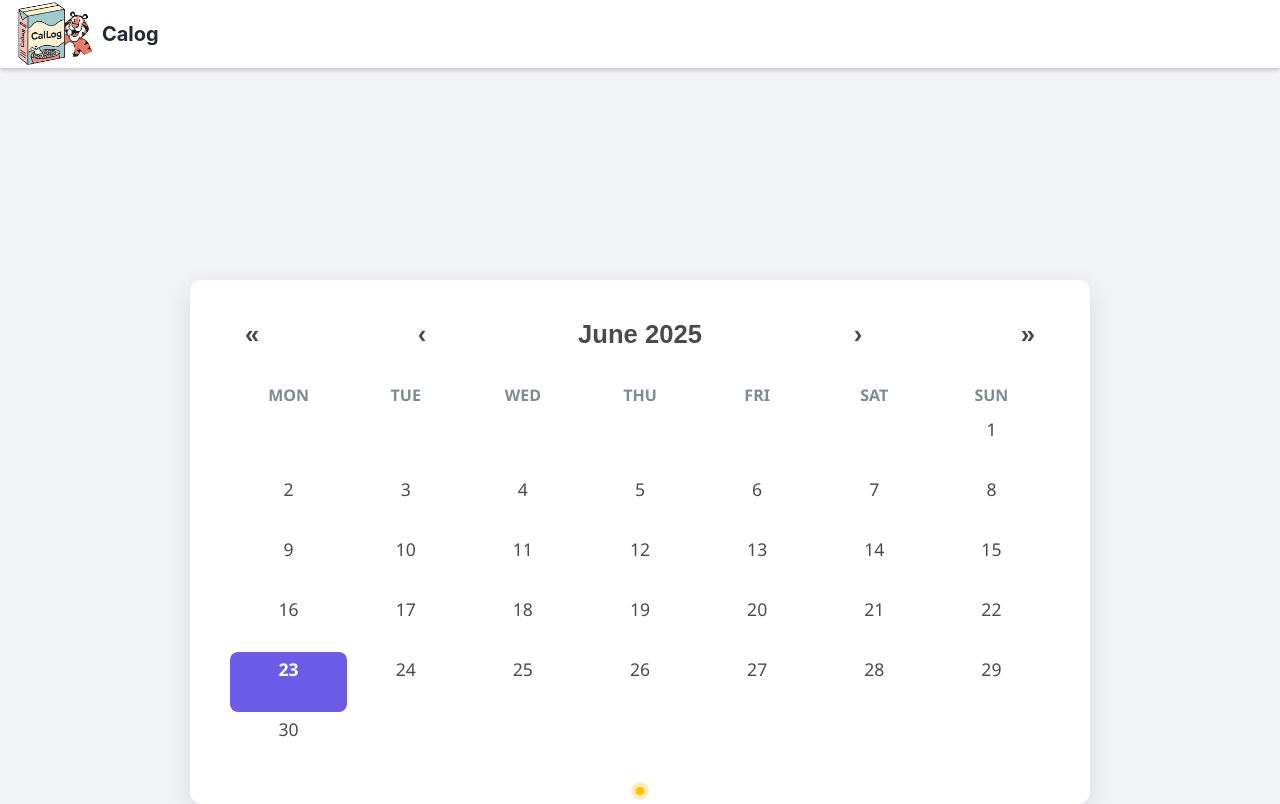
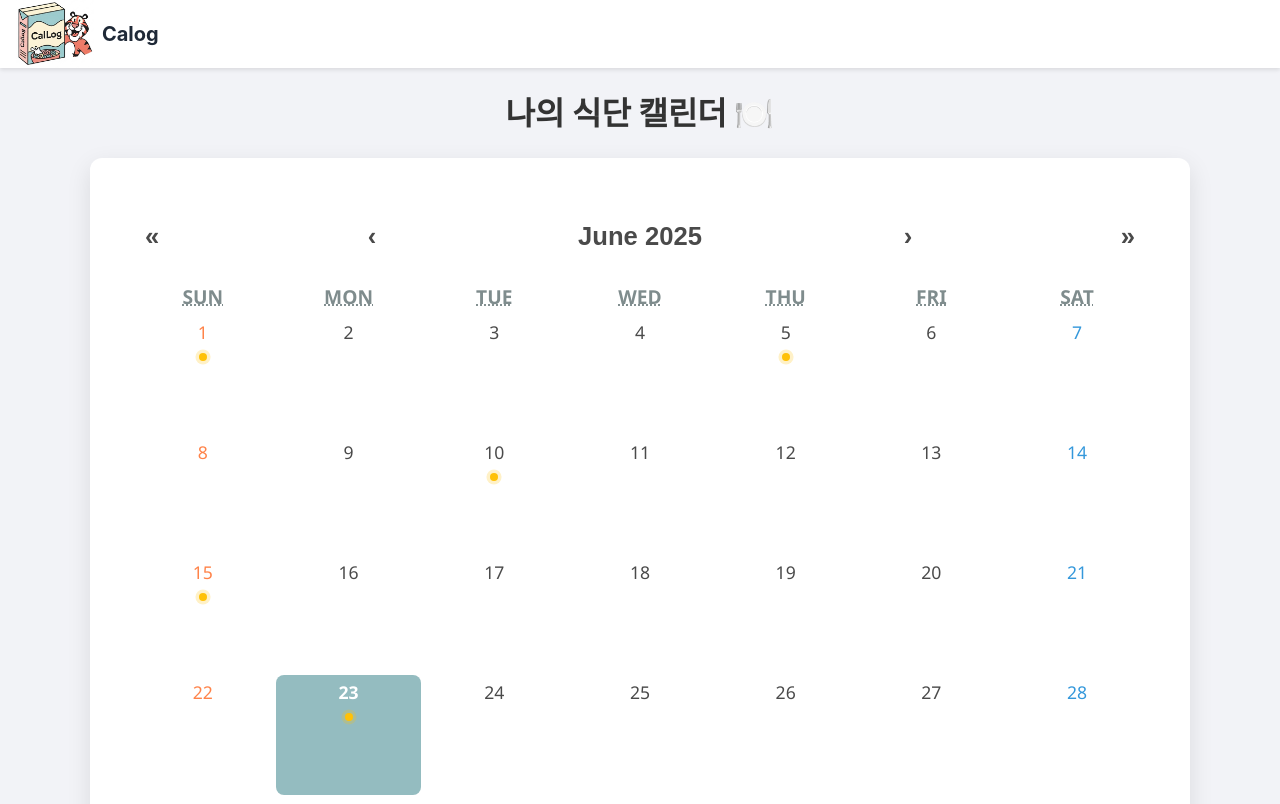
Before and after one commit to LGCNS-CalLog/CalLog_Front, a React (Vite) app: page /diet in a window 1280 px wide. Shown: the top 804 px of the page. Built offline with nearby package versions, Linux system fonts and the light colour scheme; no server answers.

Commit message:
DietPage
- 달력 구현, 클릭 시 수정 여부 모달 구현, 식단 기록 정보 유무 표시 구현

```diff
--- a/src/components/Diet/DietCalendar.jsx
+++ b/src/components/Diet/DietCalendar.jsx
@@ -5,18 +5,29 @@ import moment from 'moment';
 import styled from 'styled-components';
 import { HEADER_HEIGHT } from '../Header/Header';
 
+const CalendarTitle = styled.h2` // h1 대신 h2를 사용하여 페이지 전체 제목과의 계층 구조를 명확히 할 수 있습니다.
+  text-align: center;
+  color: #333;
+  margin-bottom: 1.5rem; /* 달력과의 간격 */
+  font-size: 2rem; /* h1보다 약간 작게 */
+  font-weight: 700;
+  width: 100%; /* 부모 컨테이너 너비를 채우도록 설정 */
+  margin-top: 0px !important
+`;
+
 const CalendarContainer = styled.div`
-  width: 100vw;
+  width: calc(100vw - 40px); /* <-- 변경 */
+  max-width: 1200px;
   display: flex;
+  flex-direction: column;
   align-items: center;
-  justify-content: center;
-  min-height: calc(100vh - ${HEADER_HEIGHT});
-  padding: 20px;
+  // justify-content: center;
+  // min-height: calc(100vh - ${HEADER_HEIGHT});
   box-sizing: border-box;
 
   .react-calendar {
-    width: 90%;
-    max-width: 900px;
+    width: 100%;
+    max-width: 1200px;
     height: auto;
     background-color: #ffffff;
     border: none;
@@ -32,6 +43,7 @@ const CalendarContainer = styled.div`
     justify-content: space-between;
     align-items: center;
     margin-bottom: 1.5rem;
+    margin-top: 1.5rem;
   }
 
   .react-calendar__navigation button {
@@ -72,43 +84,53 @@ const CalendarContainer = styled.div`
     }
   }
 
-  /* 요일 (월, 화, 수...) */
-  .react-calendar__month-view__weekdays abbr {
-    text-decoration: none;
-    font-weight: 600;
-    color: #7f8c8d; /* 기본 요일 색상 (평일) */
-    font-size: 1rem;
-    text-transform: uppercase;
-  }
-
   .react-calendar__month-view__weekdays__weekday--weekend abbr[title="토요일"] {
     color: #3498db !important; /* 토요일 요일 파란색 */
   }
 
   .react-calendar__month-view__weekdays__weekday--weekend abbr[title="일요일"] {
-    color: #e74c3c !important; /* 일요일 요일 빨간색 */
+    color: #ff8349 !important; /* 일요일 요일 빨간색 */
   }
+
+  /* 요일 (월, 화, 수...) */
+  .react-calendar__month-view__weekdays abbr {
+    font-weight: 600;
+    color: #7f8c8d; /* 기본 요일 색상 (평일) */
+    font-size: 1.2rem;
+    text-transform: uppercase;
+  }
+
 
   /* 각 날짜 타일 */
   .react-calendar__tile {
-    // --- 이 부분을 수정하여 날짜 숫자 상단 중앙 정렬 ---
-    display: flex; /* Flexbox 활성화 */
-    flex-direction: column; /* 자식 요소를 세로로 배열 */
-    justify-content: flex-start; /* 세로 정렬: 상단으로 */
-    align-items: center; /* 가로 정렬: 중앙으로 */
-    padding: 0.5rem 0.5rem; /* 전체 패딩을 줄여서 상단 공간을 확보하고, 날짜 숫자가 위로 붙도록 함 */
-    height: 60px; /* 각 타일의 최소 높이를 고정 (조절 가능) */
-    box-sizing: border-box; /* 패딩이 높이에 포함되도록 */
+    display: flex;
+    flex-direction: column;
+    justify-content: flex-start;
+    align-items: center;
+    padding: 0.5rem 0.5rem;
+    height: 120px;
+    box-sizing: border-box;
 
     font-size: 1.1rem;
-    color: #4a4a4a;
+    /* color: #4a4a4a; <--- 여기서는 제거하거나, 아래 abbr에 정의된 기본색상이 적용되도록 합니다. */
     border-radius: 8px;
     transition: background-color 0.3s ease, color 0.3s ease;
   }
 
   .react-calendar__tile abbr {
-    margin-bottom: 5px; /* 날짜 숫자 아래에 약간의 여백 추가 (선택 사항) */
+    margin-bottom: 10px;
+    color: #4a4a4a; /* 기본 날짜 숫자 색상 */
   }
+
+  /* --- 주말 날짜 숫자 색상 (tileClassName으로 추가된 클래스 활용) --- */
+  .react-calendar__tile.saturday-tile abbr { /* .react-calendar__tile과 .saturday-tile 클래스가 모두 있는 경우의 abbr */
+    color: #3498db !important;
+  }
+
+  .react-calendar__tile.sunday-tile abbr { /* .react-calendar__tile과 .sunday-tile 클래스가 모두 있는 경우의 abbr */
+    color: #ff8349 !important;
+  }
+  /* --- 주말 날짜 숫자 색상 끝 --- */
 
   .react-calendar__tile:enabled:hover,
   .react-calendar__tile:enabled:focus {
@@ -121,20 +143,19 @@ const CalendarContainer = styled.div`
     background-color: #e8f5e9;
     border-radius: 8px;
     abbr {
-      color: #388e3c;
-      font-weight: 700;
+      color: #94bcc0 !important; /* 오늘 날짜 색상 강제 적용 */
     }
   }
 
   /* 선택된 날짜 */
   .react-calendar__tile--active {
-    background-color: #6c5ce7 !important;
+    background-color: #94bcc0 !important;
     color: #ffffff !important;
     border-radius: 8px;
     font-weight: 700;
 
     abbr {
-      color: #ffffff !important;
+      color: #ffffff !important; /* 선택된 날짜 색상 강제 적용 */
     }
   }
 
@@ -143,17 +164,14 @@ const CalendarContainer = styled.div`
     visibility: hidden;
   }
 
-  /* --- 기록 표시 스타일 추가 --- */
+  /* --- 기록 표시 스타일 --- */
   .record-indicator {
-    position: absolute;
-    bottom: 5px; /* 날짜 칸 아래쪽에 위치 */
-    left: 50%;
-    transform: translateX(-50%);
     width: 8px;
     height: 8px;
-    background-color: #ffc107; /* 노란색 점 (기록 유무 표시) */
+    background-color: #ffc107;
     border-radius: 50%;
-    animation: pulse 1.5s infinite alternate; /* 점이 깜빡이는 애니메이션 */
+    animation: pulse 1.5s infinite alternate;
+    margin-top: 2px;
   }
 
   @keyframes pulse {
@@ -191,9 +209,8 @@ const CalendarContainer = styled.div`
   }
 `;
 
-const DietCalendar = ({ onChange, value, onDateSelect, recordedDates }) => { // onDateSelect, recordedDates prop 추가
+const DietCalendar = ({ onChange, value, onDateSelect, recordedDates, onMonthChange }) => {
   const [selectedDateValue, setSelectedDateValue] = useState(value || new Date());
-  // const navigate = useNavigate(); // 페이지 이동 필요하면 주석 해제
 
   useEffect(() => {
     if (value) {
@@ -206,44 +223,58 @@ const DietCalendar = ({ onChange, value, onDateSelect, recordedDates }) => { //
     if (onChange) {
       onChange(date);
     }
-
-    // 페이지 이동 로직은 잠시 주석 처리하고 모달 로직을 먼저 적용합니다.
-    // const formattedDate = moment(date).format('YYYY-MM-DD');
-    // navigate(`/diet/log/${formattedDate}`);
-
-    // --- 모달 관련 로직 추가 ---
     if (onDateSelect) {
-      onDateSelect(date); // 상위 컴포넌트에 선택된 날짜 전달
+      onDateSelect(date);
     }
-    // --- 모달 관련 로직 끝 ---
   };
 
   const formatDay = (locale, date) => {
     return moment(date).format('D');
   };
 
-  // --- 기록된 날짜 표시 로직 추가 ---
   const tileContent = ({ date, view }) => {
-    // 'month' 뷰일 때만 표시
     if (view === 'month') {
       const formattedDate = moment(date).format('YYYY-MM-DD');
-      // recordedDates 배열에 현재 날짜가 포함되어 있는지 확인
-      if (recordedDates && recordedDates.includes(formattedDate)) {
-        return <div className="record-indicator" />; // 기록 표시 점 렌더링
+      if (Array.isArray(recordedDates) && recordedDates.includes(formattedDate)) {
+        return <div className="record-indicator" />;
       }
     }
-    return null; // 기록이 없으면 아무것도 렌더링하지 않음
+    return null;
   };
-  // --- 기록된 날짜 표시 로직 끝 ---
+
+  // --- tileClassName prop을 위한 함수 ---
+  const tileClassName = ({ date, view }) => {
+    // view가 'month'일 때만 클래스를 적용 (선택 사항이지만, 월 뷰에서만 작동하게 제한)
+    if (view === 'month') {
+      if (date.getDay() === 0 /* 일요일 */) {
+        return 'sunday-tile';
+      }
+      if (date.getDay() === 6 /* 토요일 */) {
+        return 'saturday-tile';
+      }
+    }
+    return null; // 다른 뷰나 평일은 클래스 없음
+  };
+  // --- tileClassName prop을 위한 함수 끝 ---
+
+  const handleActiveStartDateChange = ({ activeStartDate, view }) => {
+    if (view === 'month' && onMonthChange) {
+      onMonthChange(activeStartDate);
+    }
+  };
 
   return (
     <CalendarContainer>
+      <CalendarTitle>나의 식단 캘린더 🍽️</CalendarTitle>
       <Calendar
+        calendarType = "gregory"
         onChange={handleDateChange}
         value={selectedDateValue}
         formatDay={formatDay}
         showNeighboringMonth={false}
-        tileContent={tileContent} // tileContent prop 추가
+        tileContent={tileContent}
+        onActiveStartDateChange={handleActiveStartDateChange}
+        tileClassName={tileClassName}
       />
     </CalendarContainer>
   );
--- a/src/pages/DietPage/DietPage.jsx
+++ b/src/pages/DietPage/DietPage.jsx
@@ -4,35 +4,59 @@ import DietCalendar from '../../components/Diet/DietCalendar';
 import DateConfirmationModal from '../../components/Diet/DietModifyModal'; // 모달 임포트
 import moment from 'moment'; // 날짜 포맷팅을 위해 moment 임포트
 import { useNavigate } from 'react-router-dom'; // 페이지 이동을 위해 useNavigate 임포트
+import styled from 'styled-components';
+
+const PageTitle = styled.h1`
+  text-align: center;
+  color: #333;
+  margin-bottom: 2rem; /* 달력과의 간격 */
+  font-size: 4rem;
+  font-weight: 700;
+`;
 
 const DietPage = () => {
   const [isModalOpen, setIsModalOpen] = useState(false);
   const [selectedDateForModal, setSelectedDateForModal] = useState(null);
   const [hasRecordForSelectedDate, setHasRecordForSelectedDate] = useState(false);
-  const [recordedDates, setRecordedDates] = useState([]); // 기록된 날짜들을 저장할 상태
+  const [recordedDates, setRecordedDates] = useState([]);
+  const [currentMonth, setCurrentMonth] = useState(moment().format('YYYY-MM')); // 현재 달력의 월을 저장할 상태
   const navigate = useNavigate();
 
-  // --- (가상) 기록된 날짜 데이터 가져오기 로직 ---
-  // 실제 앱에서는 이 부분이 백엔드 API 호출을 통해 이루어질 것입니다.
+  // --- 기록된 날짜 데이터 가져오기 로직 (수정) ---
   useEffect(() => {
-    const fetchRecordedDates = async () => {
-      // 실제 API 호출 대신 가상 데이터 사용
-      // 예시: 2025-06-20, 2025-06-23에 기록이 있다고 가정
-      const dummyRecordedDates = ['2025-06-20', '2025-06-23', moment().format('YYYY-MM-DD')];
-      setRecordedDates(dummyRecordedDates);
+    const fetchRecordedDatesForMonth = async (month) => {
+      // API 호출 시 로딩 상태 등을 추가할 수 있습니다.
+      try {
+        // 실제 API 엔드포인트와 인증 방식에 따라 코드를 수정해야 합니다.
+        // 예시: `YOUR_BACKEND_API/diet/recorded-dates?month=${month}`
+        // 현재는 더미 데이터 사용
+        console.log(`백엔드에 ${month} 월의 기록된 날짜 요청...`);
+        let data = [];
+        if (month === moment().format('YYYY-MM')) { // 현재 월
+             data = ['2025-06-01', '2025-06-05', '2025-06-10', '2025-06-15', moment().format('YYYY-MM-DD')];
+        } else if (month === moment().subtract(1, 'month').format('YYYY-MM')) { // 지난 달
+             data = ['2025-05-02', '2025-05-12', '2025-05-22'];
+        } else { // 그 외 월
+             data = [];
+        }
+        setRecordedDates(data);
+      } catch (error) {
+        console.error("기록된 날짜를 불러오는 데 실패했습니다:", error);
+        setRecordedDates([]);
+      }
     };
 
-    fetchRecordedDates();
-  }, []); // 컴포넌트 마운트 시 한 번만 실행
+    if (currentMonth) {
+      fetchRecordedDatesForMonth(currentMonth);
+    }
+  }, [currentMonth]); // currentMonth가 변경될 때마다 useEffect 실행
   // --- 기록된 날짜 데이터 가져오기 로직 끝 ---
 
-  // DietCalendar에서 날짜를 선택했을 때 호출될 함수
   const handleDateSelect = (date) => {
     setSelectedDateForModal(date);
     const formattedDate = moment(date).format('YYYY-MM-DD');
-    // 선택된 날짜에 기록이 있는지 확인
     setHasRecordForSelectedDate(recordedDates.includes(formattedDate));
-    setIsModalOpen(true); // 모달 열기
+    setIsModalOpen(true);
   };
 
   const handleModalClose = () => {
@@ -41,19 +65,28 @@ const DietPage = () => {
   };
 
   const handleModalConfirm = () => {
-    // '예' 버튼 클릭 시의 로직
     setIsModalOpen(false);
     if (selectedDateForModal) {
       const formattedDate = moment(selectedDateForModal).format('YYYY-MM-DD');
-      navigate(`/diet/log/${formattedDate}`); // /diet/log/{날짜}로 이동
+      navigate(`/day/diet/${formattedDate}`);
     }
   };
 
+  // --- DietCalendar에서 월이 변경될 때 호출될 함수 ---
+  const handleCalendarMonthChange = (activeStartDate) => {
+    const newMonth = moment(activeStartDate).format('YYYY-MM');
+    if (newMonth !== currentMonth) {
+      setCurrentMonth(newMonth); // 현재 월 상태 업데이트 -> useEffect가 다시 실행됨
+    }
+  };
+  // --- DietCalendar에서 월이 변경될 때 호출될 함수 끝 ---
+
   return (
-    <Layout>
+    <>
       <DietCalendar
-        onDateSelect={handleDateSelect} // 날짜 선택 시 모달 열기 함수 전달
-        recordedDates={recordedDates}   // 기록된 날짜 목록 전달
+        onDateSelect={handleDateSelect}
+        recordedDates={recordedDates}
+        onMonthChange={handleCalendarMonthChange} // prop 전달
       />
 
       {isModalOpen && (
@@ -64,7 +97,7 @@ const DietPage = () => {
           hasRecord={hasRecordForSelectedDate}
         />
       )}
-    </Layout>
+    </>
   );
 };
 
```
Also changed, not shown: src/components/Diet/DietModifyModal.jsx (+11 -3 lines), src/components/DietCalendar.jsx (deleted, +0 -49 lines).
